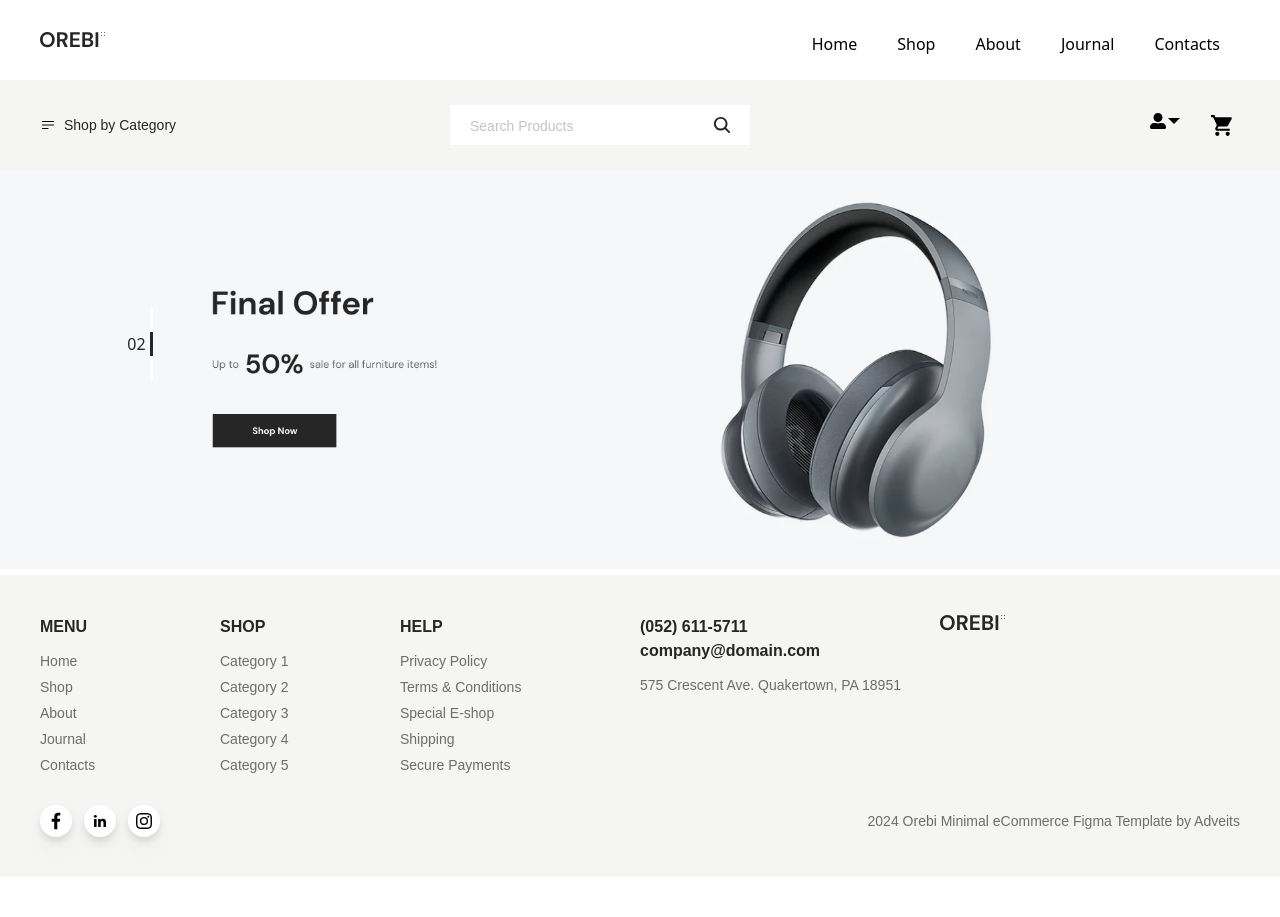
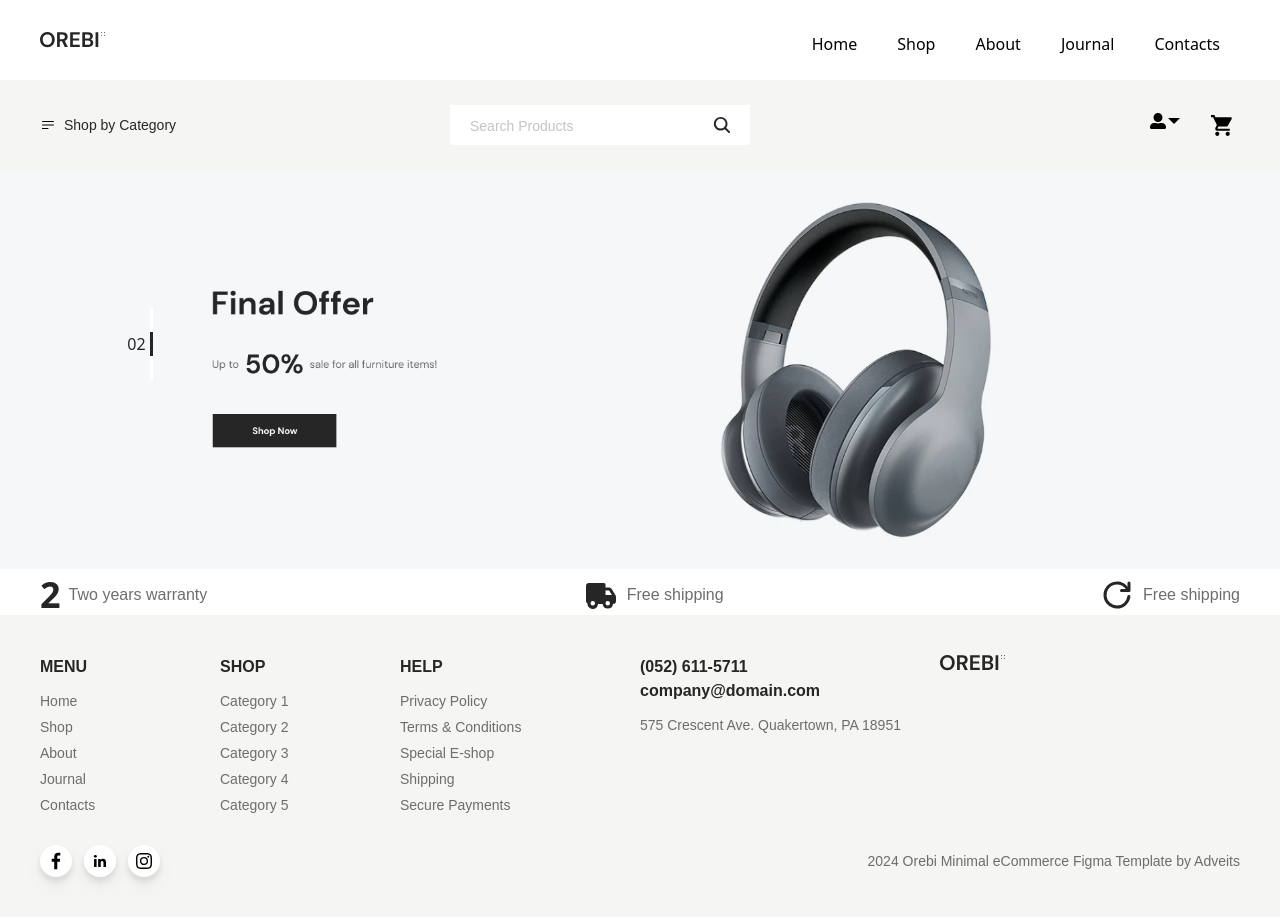
Before and after one commit to akash-khan-dev/orebi-E-commerce-frontend, a React (Vite) app: page / in a window 1280 px wide. Before the commit the page ends 877 px from the top, so only its background shows below. Built offline with nearby package versions, Linux system fonts and the light colour scheme.

Commit message:
additional information design complete

```diff
--- /dev/null
+++ b/src/components/pageComponent/Home/AdditionalInfo.jsx
@@ -0,0 +1,39 @@
+import React from "react";
+import { BiSolidTruck } from "react-icons/bi";
+import { TbReload } from "react-icons/tb";
+const AdditionalInfo = () => {
+  return (
+    <>
+      <section className="additional-info">
+        <div className="container">
+          <div className="flex justify-between items-center">
+            <div className="flex gap-1 sm:gap-2 items-center">
+              <h3 className="text-black text-xl sm:text-4xl font-bold">2</h3>
+              <p className="font-primaryFont font-normal text-xs sm:text-base text-[#6D6D6D]">
+                Two years warranty
+              </p>
+            </div>
+            <div className="flex gap-1 sm:gap-2 items-center">
+              <div className="text-black text-xl sm:text-4xl font-bold ">
+                <BiSolidTruck />
+              </div>
+              <h4 className="font-primaryFont font-normal first-letter text-xs sm:text-base text-[#6D6D6D]">
+                Free shipping
+              </h4>
+            </div>
+            <div className="flex gap-2 items-center">
+              <div className="text-black text-xl sm:text-4xl font-bold ">
+                <TbReload />
+              </div>
+              <h4 className="font-primaryFont font-normal text-xs sm:text-base text-[#6D6D6D]">
+                Free shipping
+              </h4>
+            </div>
+          </div>
+        </div>
+      </section>
+    </>
+  );
+};
+
+export default AdditionalInfo;
--- a/src/pages/Home/index.jsx
+++ b/src/pages/Home/index.jsx
@@ -1,10 +1,12 @@
 import React from "react";
 import Banner from "../../components/pageComponent/Home/Banner";
+import AdditionalInfo from "../../components/pageComponent/Home/AdditionalInfo";
 
 const Home = () => {
   return (
     <>
       <Banner />
+      <AdditionalInfo />
     </>
   );
 };
```
